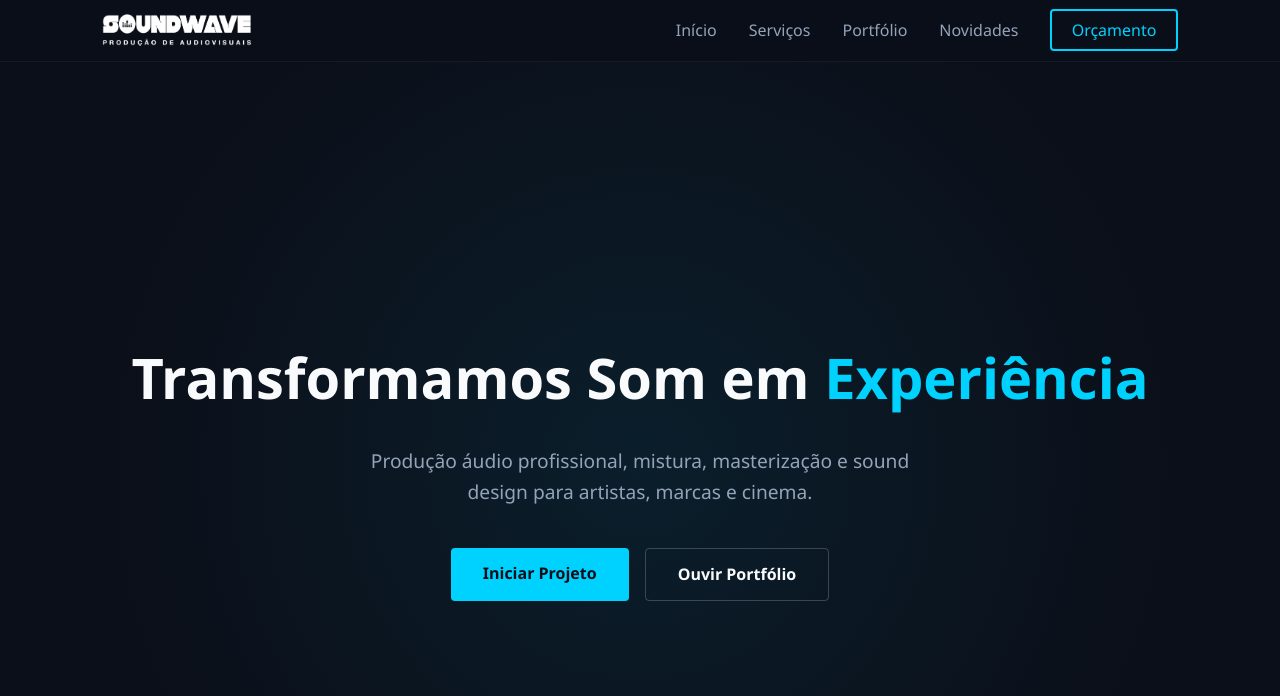
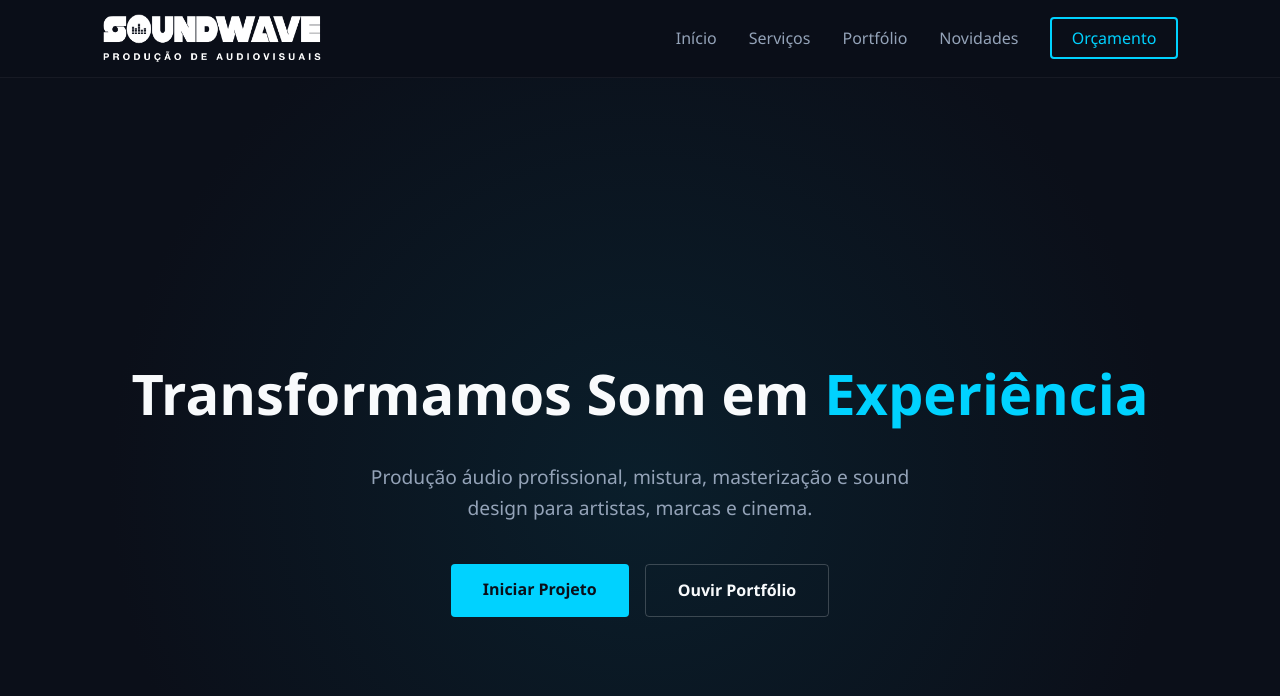
Before and after one commit to jaarego/jaarego.github.io, a Jekyll site: the page built from README.md, in a window 1280 px wide and 900 px high. Shown: the top 696 px of the window. Built offline with Jekyll 4.4.1, drawn with Linux system fonts in a browser that asks for light colours; our own code applies the rules of GitHub Pages for plain Markdown files.

```diff
--- a/_config.yml
+++ b/_config.yml
@@ -1,6 +1,14 @@
-remote_theme: pages-themes/cayman@v0.2.0
+remote_theme:
 plugins:
-- jekyll-remote-theme # add this line to the plugins list if you already have one
+  - jekyll-remote-theme
 
 title: Soundwave
 description: Produção de eventos
+
+# Front matter defaults para posts
+defaults:
+  - scope:
+      path: ""
+      type: posts
+    values:
+      layout: post
--- a/_sass/_navbar.scss
+++ b/_sass/_navbar.scss
@@ -24,9 +24,9 @@
 }
 
 .logo img {
-    height: 32px;
+    height: 48px;
     width: auto;
-    max-width: 150px;
+    max-width: 220px;
 }
 
 .navbar nav {
--- a/_sass/_responsive.scss
+++ b/_sass/_responsive.scss
@@ -9,8 +9,8 @@
     }
 
     .logo img {
-        height: 28px;
-        max-width: 130px;
+        height: 40px;
+        max-width: 180px;
     }
 
     .menu-toggle {
```
